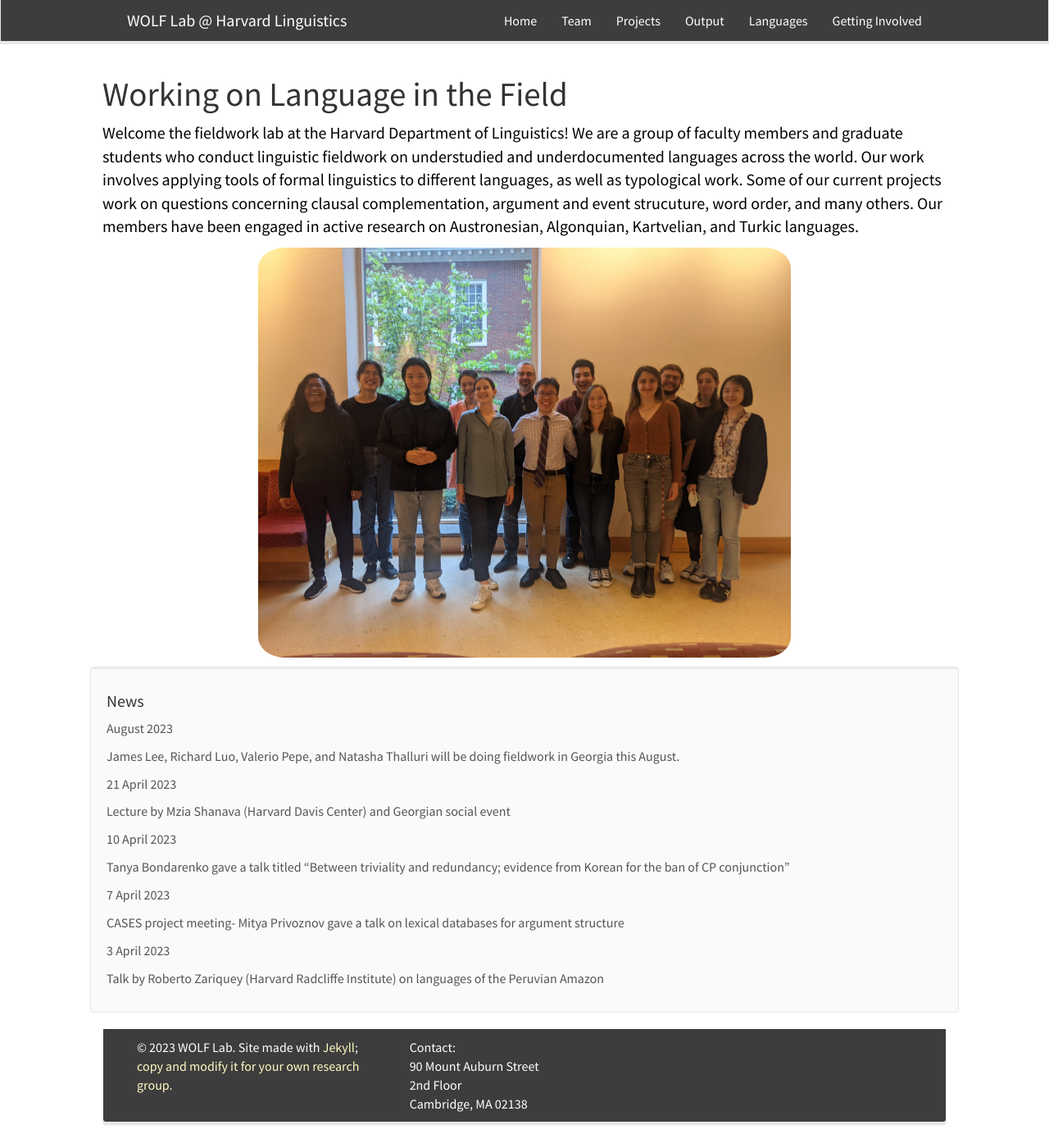
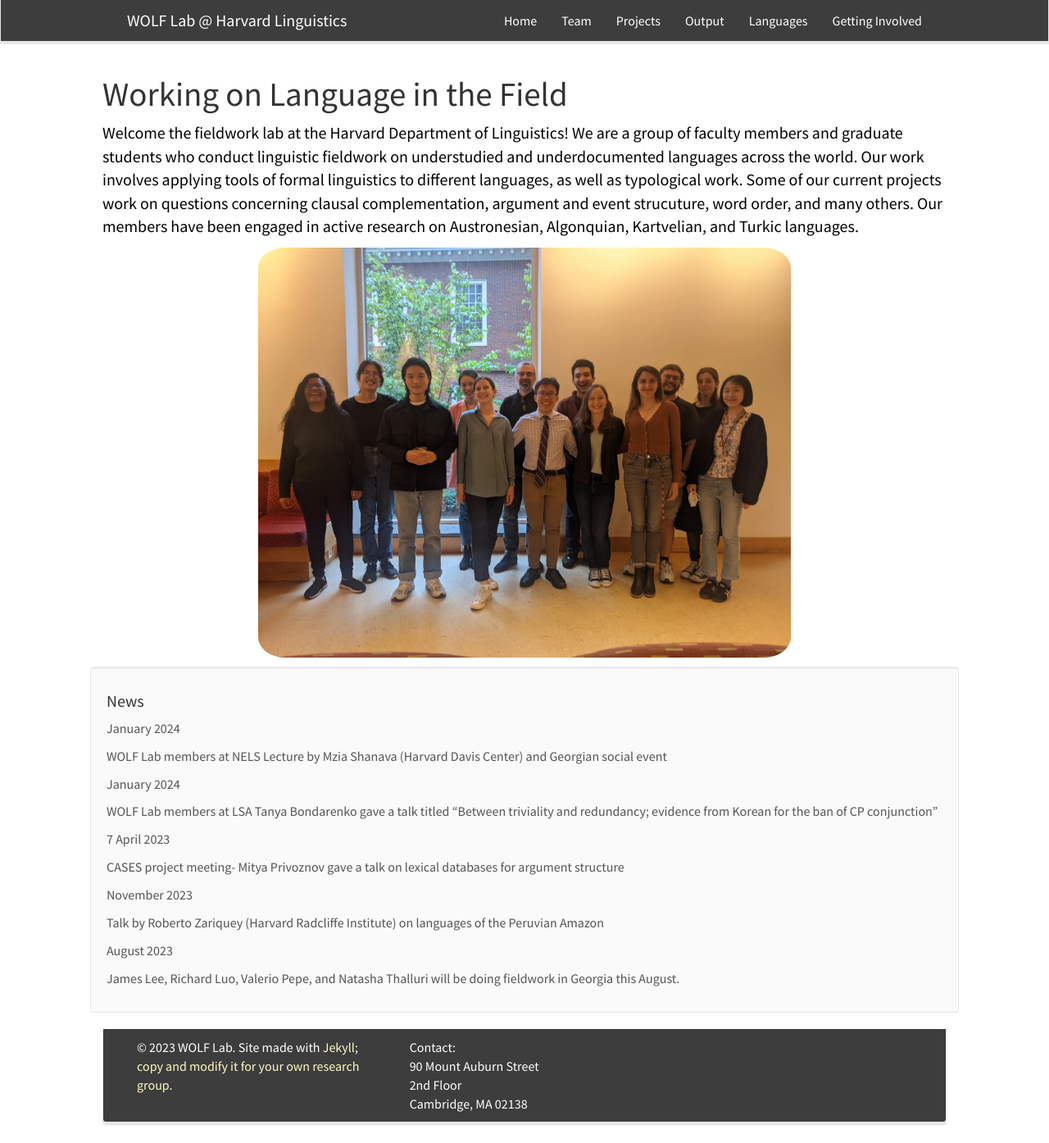
Before and after one commit to fieldlinguistics/fieldlinguistics.github.io, a Jekyll site: the page built from _pages/home.md, in a window 1280 px wide and 1394 px high. Shown: the whole window at 82% size. Built offline with Jekyll 4.4.1, drawn with Linux system fonts in a browser that asks for light colours; nearby versions of some CDN libraries.

Commit message:
Update news.yml

```diff
--- a/_data/news.yml
+++ b/_data/news.yml
@@ -1,14 +1,14 @@
-- date: August 2023
-  headline: James Lee, Richard Luo, Valerio Pepe, and Natasha Thalluri will be doing fieldwork in Georgia this August.
+- date: January 2024
+  headline: WOLF Lab members at NELS Lecture by Mzia Shanava (Harvard Davis Center) and Georgian social event
 
-- date: 21 April 2023
-  headline: Lecture by Mzia Shanava (Harvard Davis Center) and Georgian social event
-
-- date: 10 April 2023
-  headline: Tanya Bondarenko gave a talk  titled "Between triviality and redundancy; evidence from Korean for the ban of CP conjunction"
+- date: January 2024
+  headline: WOLF Lab members at LSA Tanya Bondarenko gave a talk  titled "Between triviality and redundancy; evidence from Korean for the ban of CP conjunction"
 
 - date: 7 April 2023
   headline: CASES project meeting- Mitya Privoznov gave a talk on lexical databases for argument structure
 
-- date: 3 April 2023
+- date: November 2023
   headline: Talk by Roberto Zariquey (Harvard Radcliffe Institute) on languages of the Peruvian Amazon
+
+- date: August 2023
+  headline: James Lee, Richard Luo, Valerio Pepe, and Natasha Thalluri will be doing fieldwork in Georgia this August.
```
